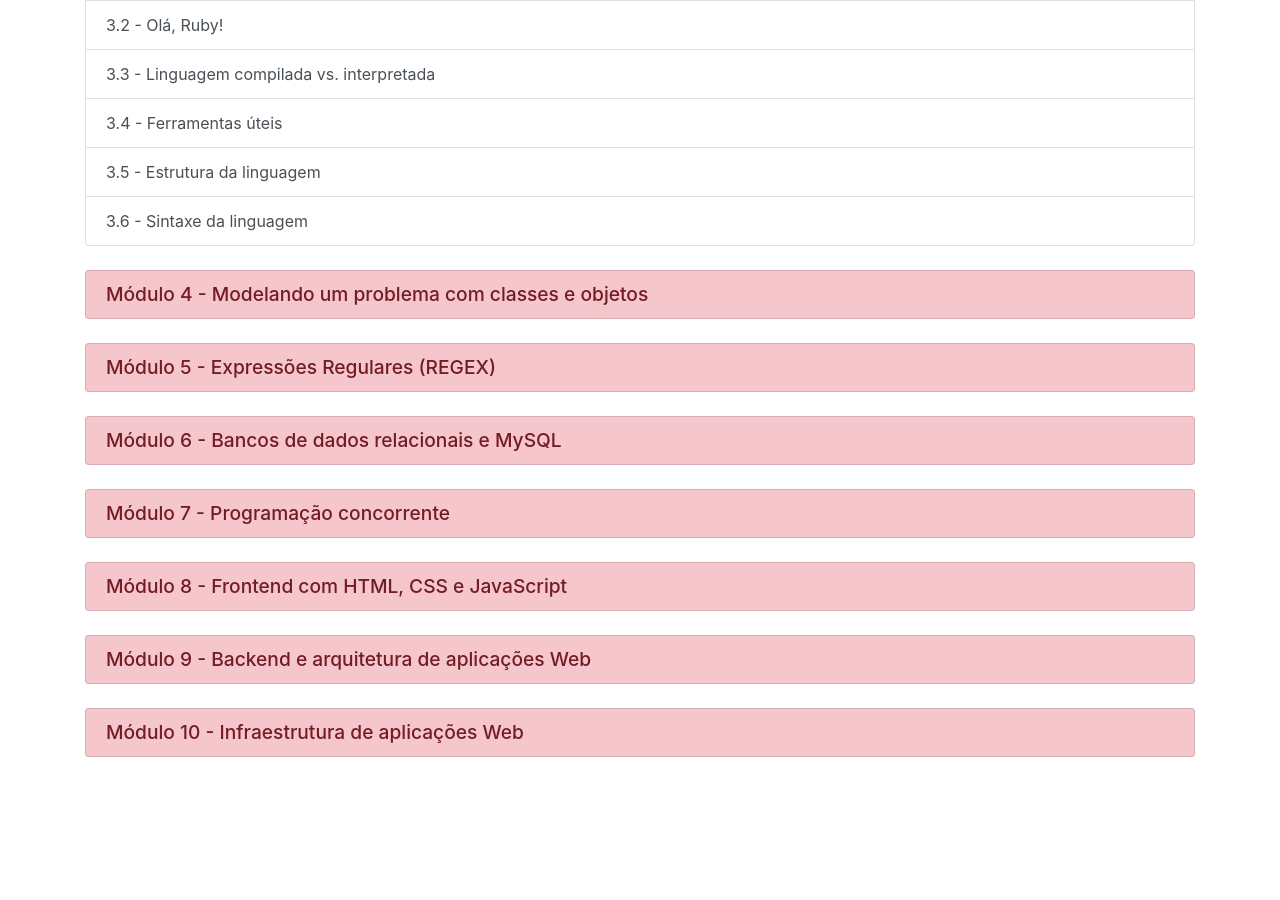
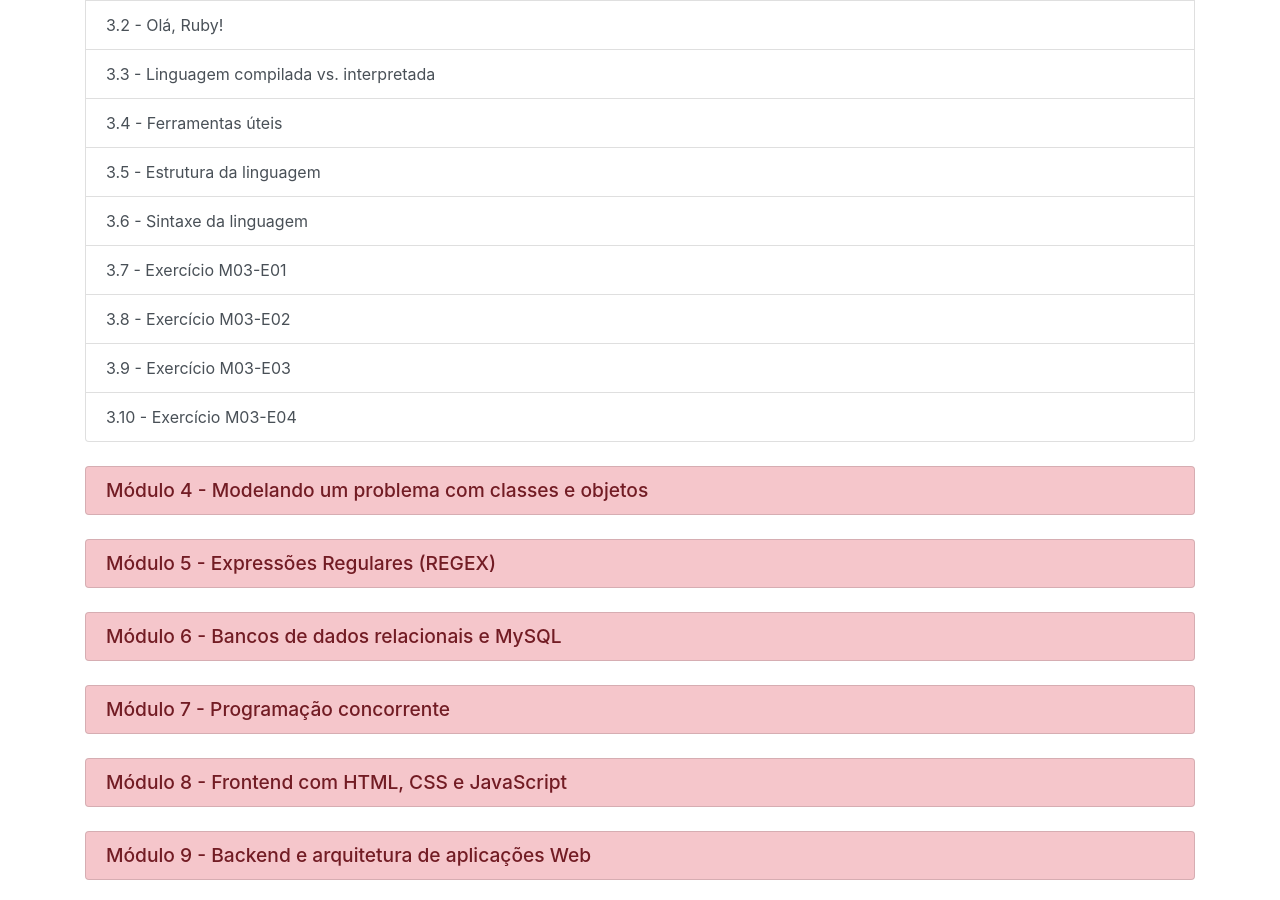
Before and after one commit to infosimples/estagio-em-programacao, a Jekyll site: the page built from index.html, in a window 1280 px wide and 900 px high, scrolled down 1845 px. Built offline with Jekyll 4.4.1, drawn with Linux system fonts in a browser that asks for light colours; before the commit the page ends 2626 px from its top, so only the background shows below that; some of the changed lines change nothing that is shown.

Commit message:
Add exercises from m03

````diff
--- a/_aulas/02_09_git_exercicio_m02_e01.md
+++ b/_aulas/02_09_git_exercicio_m02_e01.md
@@ -3,7 +3,7 @@
 modulo: 2
 numero: 9
 nome: "Exercício M02-E01"
-title: "2.10 Aula de Git: Exercício M02-E01 | Estágio em Programação"
+title: "2.9 Aula de Git: Exercício M02-E01 | Estágio em Programação"
 description: "Exercício M02-E01 de Git do curso online gratuito Estágio em
   Programação."
 ---
--- /dev/null
+++ b/_aulas/03_07_ruby_exercicio_m03_e01.md
@@ -0,0 +1,47 @@
+---
+layout: exercicio
+modulo: 3
+numero: 7
+nome: "Exercício M03-E01"
+title: "3.7 Aula de Ruby: Exercício M03-E01 | Estágio em Programação"
+description: "Exercício M03-E01 de Ruby do curso online gratuito Estágio em
+  Programação."
+---
+
+## Objetivos
+
+- Familiarizar-se com **Ruby** e o **IRB**;
+- Conhecer as estruturas `Boolean` e `String`.
+
+## Instruções
+
+1. Crie um diretório para a resolução deste exercício, como você fez no
+exercício M01-E01.
+
+2. No diretório do exercício (`~/ep/exercicios/m3/e1`), crie um
+arquivo com o nome `m3-e1.rb`.
+
+3. Copie o template inicial do exercício
+([link]({{ '/assets/supplies/m03/m3-e1.rb' | absolute_url }})) e cole no seu
+arquivo.
+
+4. Nesse arquivo, existem diversas ocorrências do termo `__`. Para cada uma
+delas, você deve substituir `__` por um determinado valor. Veja um exemplo:
+
+    ```ruby
+    assert_equal __, 2*3
+    ```
+
+    Depois de preenchido, fica:
+
+    ```ruby
+    assert_equal 6, 2*3
+    ```
+
+    > **Dica:** Você pode utilizar o **IRB** para testar as expressões e
+    > localizar os valores que devem ser preenchidos. Para abrir o **IRB**
+    > utilize o comando `irb` no terminal do seu container Docker. Para fechá-lo
+    > e retornar ao terminal, utilize o comando `quit` ou `exit`.
+
+5. Quando você estiver satisfeito com o seu script, utilize a ferramenta `ep`
+para executar a correção do exercício.
--- /dev/null
+++ b/_aulas/03_08_ruby_exercicio_m03_e02.md
@@ -0,0 +1,47 @@
+---
+layout: exercicio
+modulo: 3
+numero: 8
+nome: "Exercício M03-E02"
+title: "3.8 Aula de Ruby: Exercício M03-E02 | Estágio em Programação"
+description: "Exercício M03-E02 de Ruby do curso online gratuito Estágio em
+  Programação."
+---
+
+## Objetivos
+
+- Familiarizar-se com **Ruby** e o **IRB**;
+- Conhecer as estruturas `Array` e `Hash`.
+
+## Instruções
+
+1. Crie um diretório para a resolução deste exercício, como você fez no
+exercício M01-E01.
+
+2. No diretório do exercício (`~/ep/exercicios/m3/e2`), crie um
+arquivo com o nome `m3-e2.rb`.
+
+3. Copie o template inicial do exercício
+([link]({{ '/assets/supplies/m03/m3-e2.rb' | absolute_url }})) e cole no seu
+arquivo.
+
+4. Nesse arquivo, existem diversas ocorrências do termo `__`. Para cada uma
+delas, você deve substituir `__` por um determinado valor. Veja um exemplo:
+
+    ```ruby
+    assert_equal __, 2*3
+    ```
+
+    Depois de preenchido, fica:
+
+    ```ruby
+    assert_equal 6, 2*3
+    ```
+
+    > **Dica:** Você pode utilizar o **IRB** para testar as expressões e
+    > localizar os valores que devem ser preenchidos. Para abrir o **IRB**
+    > utilize o comando `irb` no terminal do seu container Docker. Para fechá-lo
+    > e retornar ao terminal, utilize o comando `quit` ou `exit`.
+
+5. Quando você estiver satisfeito com o seu script, utilize a ferramenta `ep`
+para executar a correção do exercício.
--- /dev/null
+++ b/_aulas/03_09_ruby_exercicio_m03_e03.md
@@ -0,0 +1,47 @@
+---
+layout: exercicio
+modulo: 3
+numero: 9
+nome: "Exercício M03-E03"
+title: "3.9 Aula de Ruby: Exercício M03-E03 | Estágio em Programação"
+description: "Exercício M03-E03 de Ruby do curso online gratuito Estágio em
+  Programação."
+---
+
+## Objetivos
+
+- Familiarizar-se com **Ruby** e o **IRB**;
+- Conhecer operações de controle condicional e de iteração.
+
+## Instruções
+
+1. Crie um diretório para a resolução deste exercício, como você fez no
+exercício M01-E01.
+
+2. No diretório do exercício (`~/ep/exercicios/m3/e3`), crie um
+arquivo com o nome `m3-e3.rb`.
+
+3. Copie o template inicial do exercício
+([link]({{ '/assets/supplies/m03/m3-e3.rb' | absolute_url }})) e cole no seu
+arquivo.
+
+4. Nesse arquivo, existem diversas ocorrências do termo `__`. Para cada uma
+delas, você deve substituir `__` por um determinado valor. Veja um exemplo:
+
+    ```ruby
+    assert_equal __, 2*3
+    ```
+
+    Depois de preenchido, fica:
+
+    ```ruby
+    assert_equal 6, 2*3
+    ```
+
+    > **Dica:** Você pode utilizar o **IRB** para testar as expressões e
+    > localizar os valores que devem ser preenchidos. Para abrir o **IRB**
+    > utilize o comando `irb` no terminal do seu container Docker. Para fechá-lo
+    > e retornar ao terminal, utilize o comando `quit` ou `exit`.
+
+5. Quando você estiver satisfeito com o seu script, utilize a ferramenta `ep`
+para executar a correção do exercício.
--- /dev/null
+++ b/_aulas/03_10_ruby_exercicio_m03_e04.md
@@ -0,0 +1,51 @@
+---
+layout: exercicio
+modulo: 3
+numero: 10
+nome: "Exercício M03-E04"
+title: "3.10 Aula de Ruby: Exercício M03-E04 | Estágio em Programação"
+description: "Exercício M03-E04 de Ruby do curso online gratuito Estágio em
+  Programação."
+---
+
+## Objetivos
+
+- Familiarizar-se com **Ruby** e o **IRB**;
+- Escrever funções.
+
+## Instruções
+
+1. Crie um diretório para a resolução deste exercício, como você fez no
+exercício M01-E01.
+
+2. No diretório do exercício (`~/ep/exercicios/m3/e4`), crie um
+arquivo com o nome `m3-e4.rb`.
+
+3. Nesse arquivo, você deve escrever 4 funções:
+
+    **factorial**: recebe como parâmetro um inteiro não negativo e retorna o
+    [fatorial](https://pt.wikipedia.org/wiki/Fatorial) desse número;
+
+    **reverse**: recebe como parâmetro uma cadeia de caracteres (`String`) e
+    retorna essa cadeia invertida. Por exemplo, `reverse('abc')` retorna
+    `'cba'`.
+
+    **sort**: recebe como parâmetro uma lista (`Array`) de inteiros e retorna
+    uma lista ordenada. Por exemplo, `sort([3, 1, 2])` retorna `[1, 2, 3]`.
+
+    **upcase**: recebe como parâmetro uma cadeia de caracteres (`String`) e
+    retorna essa cadeia com todos os caracteres maiúsculos. Por exemplo,
+    `upcase('banana')` retorna `'BANANA'`. **Dica:** você pode utilizar um Hash
+    para converter letras minúsculas para maiúsculas.
+
+    > **Nota**: Ruby já disponibiliza as funções `reverse`, `sort` e `upcase`.
+    Por questões de aprendizado você deve implementar seu próprio algoritmo.
+
+    > **Dica:** Você pode utilizar o **IRB** para testar as expressões e
+    > localizar os valores que devem ser preenchidos. Para abrir o **IRB**
+    > utilize o comando `irb` no terminal do seu container Docker. Para fechá-lo
+    > e retornar ao terminal, utilize o comando `quit` ou `exit`.
+
+
+4. Quando você estiver satisfeito com o seu script, utilize a ferramenta `ep`
+para executar a correção do exercício.
````
